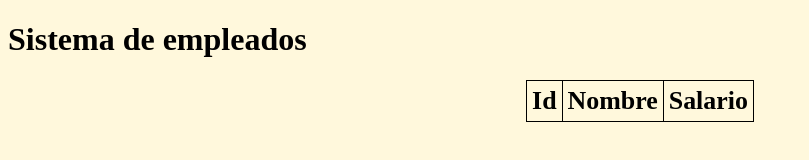
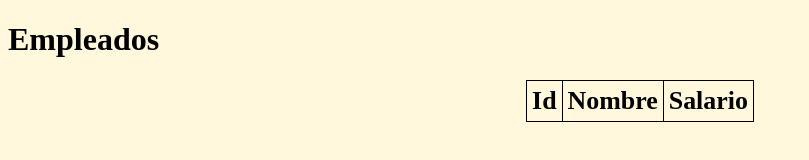
Before and after one commit to Vico26/BD1_PrimeraTareaProgramada, a website: page index.html in a window 1280 px wide. Shown: the whole page, without its empty margins (0-809 px from the left). Drawn offline with Linux system fonts and the light colour scheme.

Commit message:
Se cambió un titulo
Para mayor claridad y orden de los elementos del html

```diff
--- a/index.html
+++ b/index.html
@@ -20,7 +20,7 @@ Ultimo update: 16:40-->
     </style>
 </head>
 <body style=background-color:#fff8dc;><!--Color de fondo-->
-    <h1 style="font: size 150%;">Sistema de empleados<h1>
+    <h1 style="font: size 150%;">Empleados<h1>
         <table>          <!--Tabla de empleados-->
             <tr>                    <!--Primera fila de encabesado-->
                 <th>Id</th>         <!--Columna ID-->
```
